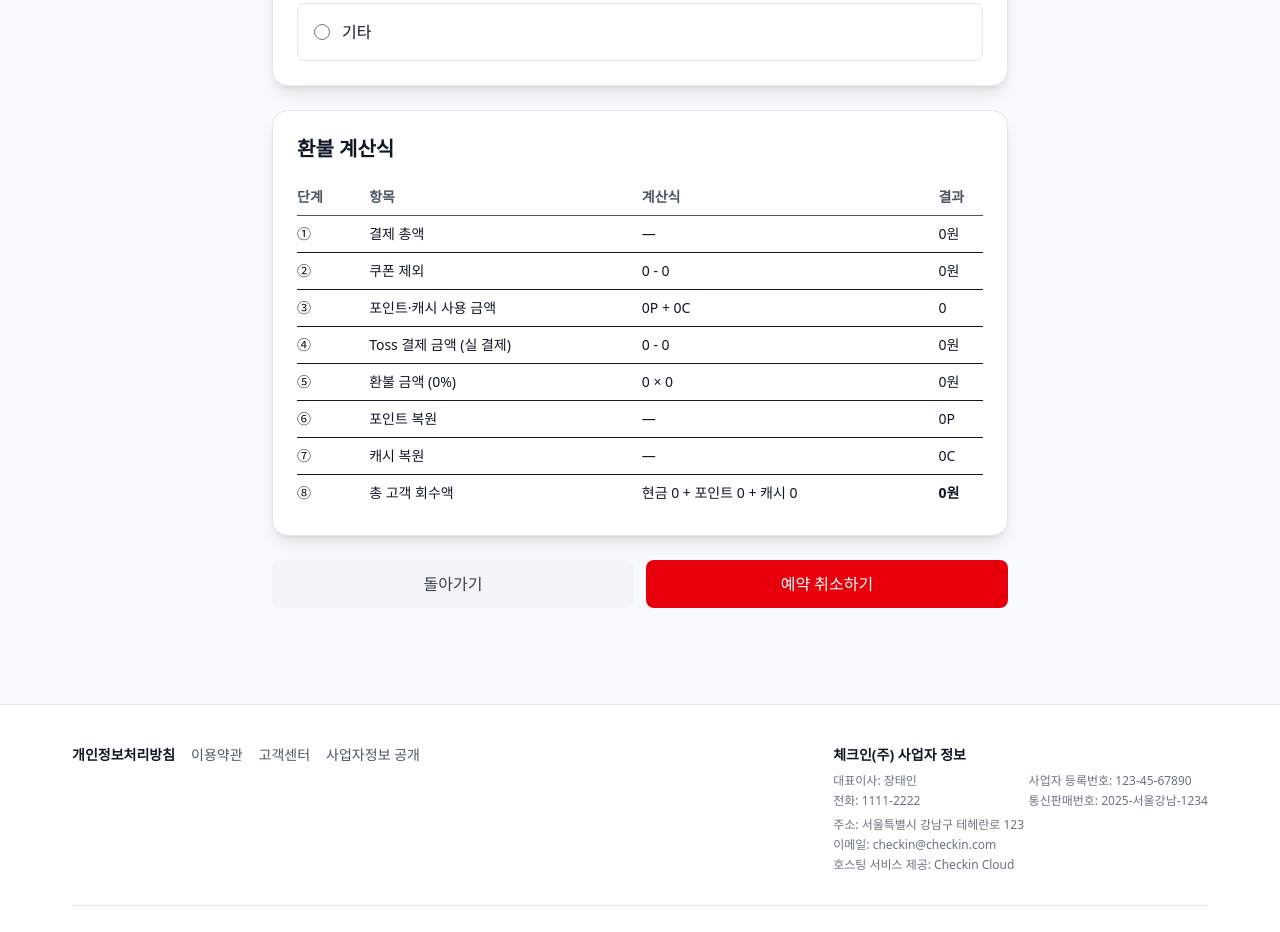
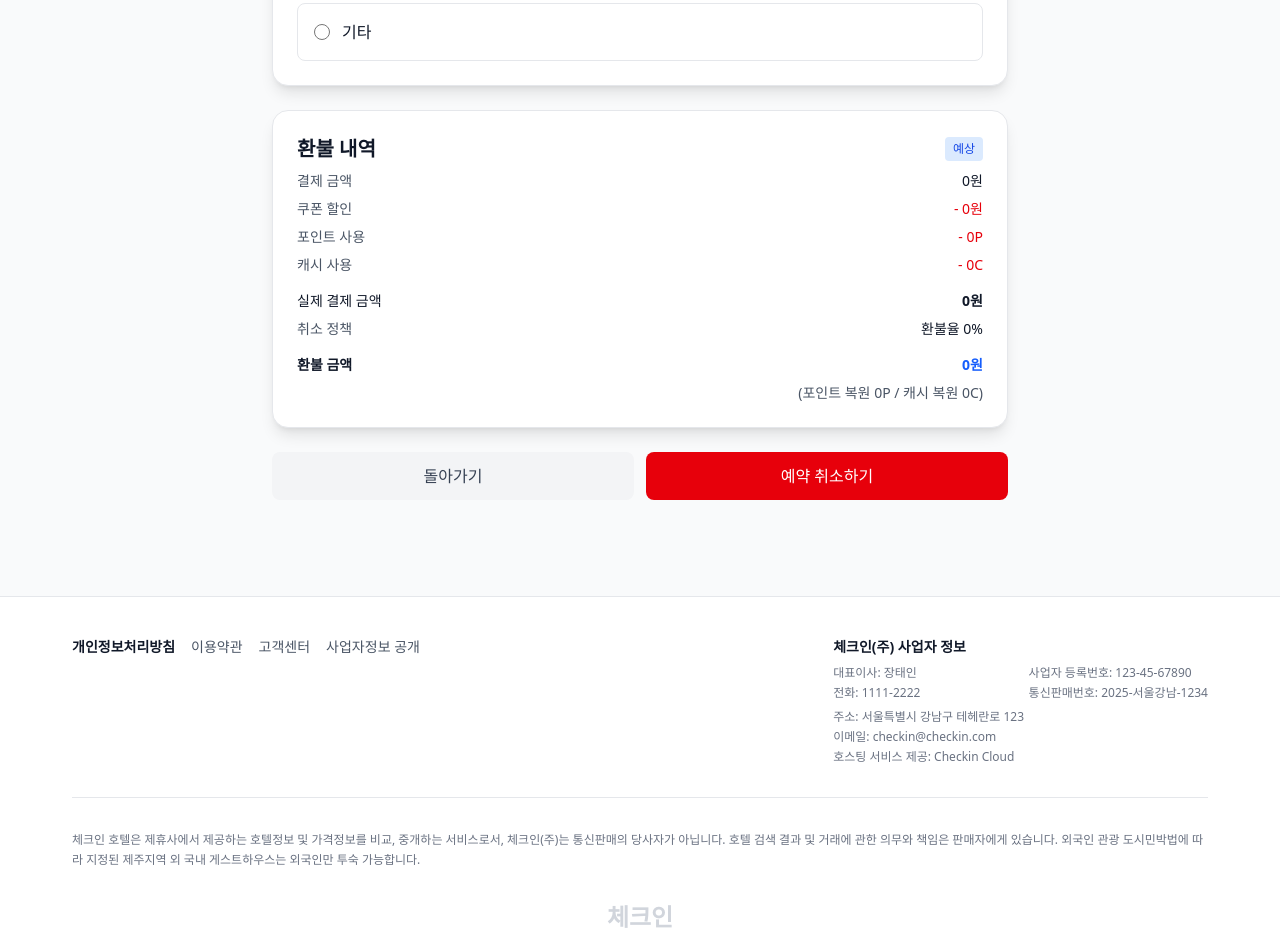
Before and after one commit to roblej/check-in-frontend, a Next.js app: page /mypage/reservation/1/cancel in a window 1280 px wide. Shown: the part 820-1752 px from the top of the page. Built offline with nearby package versions, Linux system fonts and the light colour scheme; no server answers.

Commit message:
환불 UI수정

```diff
--- a/src/app/mypage/reservation/[id]/cancel/page.js
+++ b/src/app/mypage/reservation/[id]/cancel/page.js
@@ -335,104 +335,75 @@ export default function CancelReservationPage() {
 
         {breakdown && (
           <div className="bg-white rounded-2xl shadow-lg p-6 mb-6 border border-gray-200">
-            <h2 className="text-xl font-bold text-gray-900 mb-4">
-              환불 계산식
-            </h2>
-            <div className="overflow-x-auto">
-              <table className="min-w-full text-sm">
-                <thead>
-                  <tr className="text-left text-gray-600 border-b">
-                    <th className="py-2 pr-4">단계</th>
-                    <th className="py-2 pr-4">항목</th>
-                    <th className="py-2 pr-4">계산식</th>
-                    <th className="py-2">결과</th>
-                  </tr>
-                </thead>
-                <tbody className="text-gray-900">
-                  <tr className="border-b">
-                    <td className="py-2 pr-4">①</td>
-                    <td className="py-2 pr-4">결제 총액</td>
-                    <td className="py-2 pr-4">—</td>
-                    <td className="py-2">
-                      {breakdown.totalPrice.toLocaleString()}원
-                    </td>
-                  </tr>
-                  <tr className="border-b">
-                    <td className="py-2 pr-4">②</td>
-                    <td className="py-2 pr-4">쿠폰 제외</td>
-                    <td className="py-2 pr-4">
-                      {breakdown.totalPrice.toLocaleString()} -{" "}
-                      {breakdown.couponDiscount.toLocaleString()}
-                    </td>
-                    <td className="py-2">
-                      {breakdown.afterCoupon.toLocaleString()}원
-                    </td>
-                  </tr>
-                  <tr className="border-b">
-                    <td className="py-2 pr-4">③</td>
-                    <td className="py-2 pr-4">포인트·캐시 사용 금액</td>
-                    <td className="py-2 pr-4">
-                      {breakdown.originalPointUsed.toLocaleString()}P +{" "}
-                      {breakdown.originalCashUsed.toLocaleString()}C
-                    </td>
-                    <td className="py-2">
-                      {breakdown.originalPcUsed.toLocaleString()}
-                    </td>
-                  </tr>
-                  <tr className="border-b">
-                    <td className="py-2 pr-4">④</td>
-                    <td className="py-2 pr-4">Toss 결제 금액 (실 결제)</td>
-                    <td className="py-2 pr-4">
-                      {breakdown.afterCoupon.toLocaleString()} -{" "}
-                      {breakdown.originalPcUsed.toLocaleString()}
-                    </td>
-                    <td className="py-2">
-                      {breakdown.originalCardPaid.toLocaleString()}원
-                    </td>
-                  </tr>
-                  <tr className="border-b">
-                    <td className="py-2 pr-4">⑤</td>
-                    <td className="py-2 pr-4">
-                      환불 금액 ({Math.round(breakdown.refundRate * 100)}%)
-                    </td>
-                    <td className="py-2 pr-4">
-                      {breakdown.originalCardPaid.toLocaleString()} ×{" "}
-                      {breakdown.refundRate}
-                    </td>
-                    <td className="py-2">
-                      {breakdown.refundCardAmount.toLocaleString()}원
-                    </td>
-                  </tr>
-                  <tr className="border-b">
-                    <td className="py-2 pr-4">⑥</td>
-                    <td className="py-2 pr-4">포인트 복원</td>
-                    <td className="py-2 pr-4">—</td>
-                    <td className="py-2">
-                      {breakdown.refundPoint.toLocaleString()}P
-                    </td>
-                  </tr>
-                  <tr className="border-b">
-                    <td className="py-2 pr-4">⑦</td>
-                    <td className="py-2 pr-4">캐시 복원</td>
-                    <td className="py-2 pr-4">—</td>
-                    <td className="py-2">
-                      {breakdown.refundCash.toLocaleString()}C
-                    </td>
-                  </tr>
-                  <tr>
-                    <td className="py-2 pr-4">⑧</td>
-                    <td className="py-2 pr-4">총 고객 회수액</td>
-                    <td className="py-2 pr-4">
-                      현금 {breakdown.refundCardAmount.toLocaleString()} +
-                      포인트 {breakdown.refundPoint.toLocaleString()} + 캐시{" "}
-                      {breakdown.refundCash.toLocaleString()}
-                    </td>
-                    <td className="py-2 font-semibold">
-                      {breakdown.totalBackToCustomer.toLocaleString()}원
-                    </td>
-                  </tr>
-                </tbody>
-              </table>
+            <div className="flex items-center justify-between mb-2">
+              <h2 className="text-xl font-bold text-gray-900">환불 내역</h2>
+              <span
+                className={
+                  breakdown.mode === "final"
+                    ? "px-2 py-1 text-xs rounded bg-green-100 text-green-700"
+                    : "px-2 py-1 text-xs rounded bg-blue-100 text-blue-700"
+                }
+              >
+                {breakdown.mode === "final" ? "최종" : "예상"}
+              </span>
+            </div>
+
+            <div className="space-y-2 text-sm">
+              <div className="flex justify-between">
+                <span className="text-gray-600">결제 금액</span>
+                <span className="text-gray-900">
+                  {breakdown.totalPrice.toLocaleString()}원
+                </span>
+              </div>
+
+              <div className="flex justify-between">
+                <span className="text-gray-600">쿠폰 할인</span>
+                <span className="text-red-600">
+                  - {breakdown.couponDiscount.toLocaleString()}원
+                </span>
+              </div>
+
+              <div className="flex justify-between">
+                <span className="text-gray-600">포인트 사용</span>
+                <span className="text-red-600">
+                  - {breakdown.originalPointUsed.toLocaleString()}P
+                </span>
+              </div>
+
+              <div className="flex justify-between">
+                <span className="text-gray-600">캐시 사용</span>
+                <span className="text-red-600">
+                  - {breakdown.originalCashUsed.toLocaleString()}C
+                </span>
+              </div>
+
+              <div className="flex justify-between pt-2">
+                <span className="text-gray-900 font-medium">
+                  실제 결제 금액
+                </span>
+                <span className="text-gray-900 font-semibold">
+                  {breakdown.originalCardPaid.toLocaleString()}원
+                </span>
+              </div>
+
+              <div className="flex justify-between">
+                <span className="text-gray-600">취소 정책</span>
+                <span className="text-gray-900">
+                  환불율 {Math.round(breakdown.refundRate * 100)}%
+                </span>
+              </div>
+
+              <div className="flex justify-between pt-2">
+                <span className="text-gray-900 font-semibold">환불 금액</span>
+                <span className="text-blue-600 font-bold">
+                  {breakdown.refundCardAmount.toLocaleString()}원
+                </span>
+              </div>
+
+              <div className="text-right text-sm text-gray-600">
+                (포인트 복원 {breakdown.refundPoint.toLocaleString()}P / 캐시
+                복원 {breakdown.refundCash.toLocaleString()}C)
+              </div>
             </div>
           </div>
         )}
```
